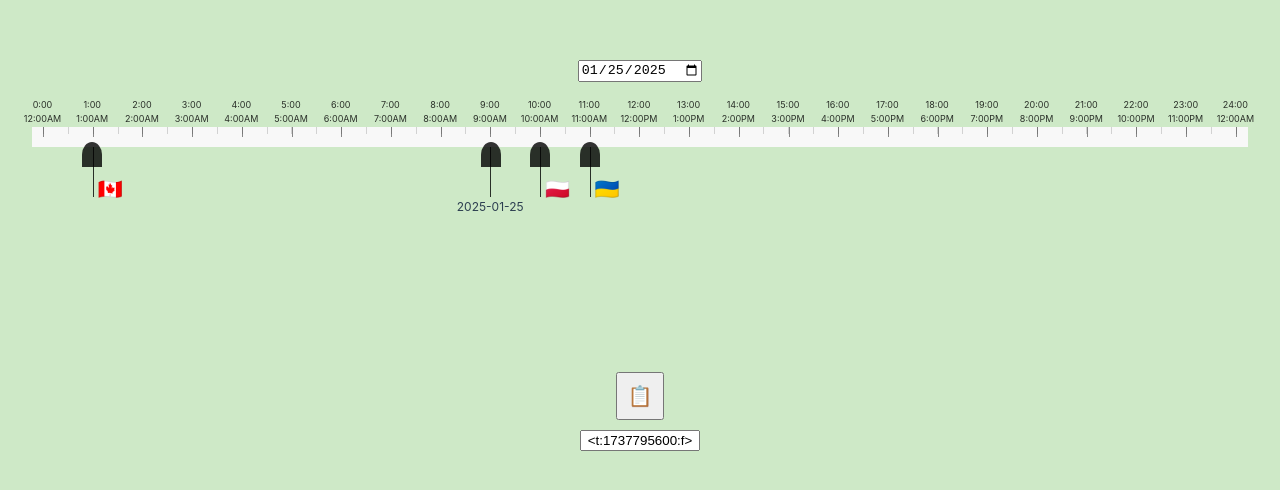
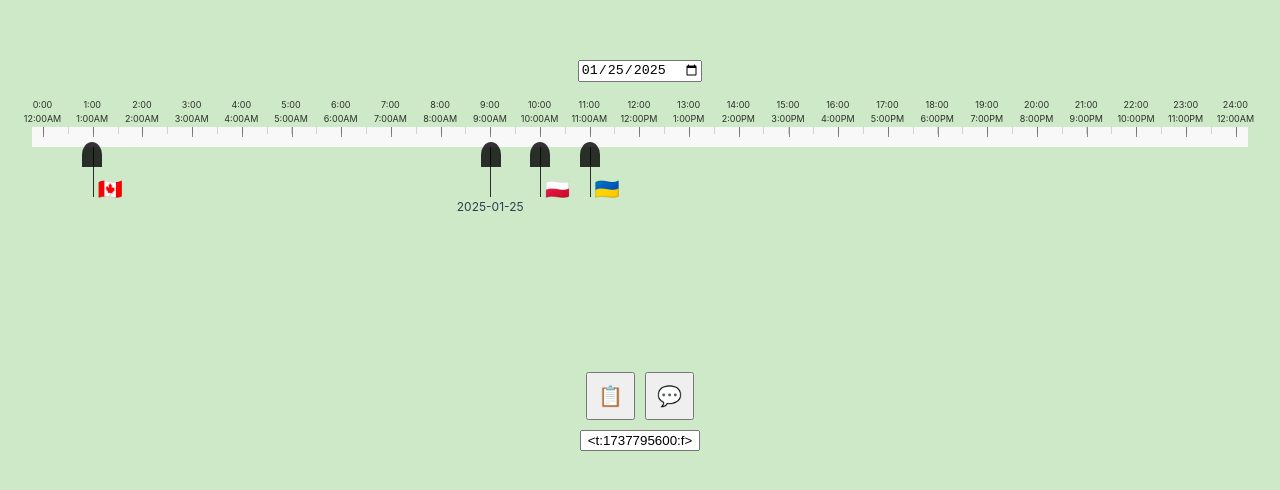
Before and after one commit to bargel/times, a Vue app in the folder app/: page / in a window 1280 px wide. Shown: the part 146-636 px from the top of the page. Built offline with nearby package versions, Linux system fonts and the light colour scheme.

Commit message:
add plain text option

```diff
--- a/app/src/components/Sliders.vue
+++ b/app/src/components/Sliders.vue
@@ -51,6 +51,15 @@ const disFormatted = computed(() => {
     .add(mainTime.value * 30, "minutes")
     .unix()}:f>`;
 });
+
+const plainFormatted = computed(() =>
+  [
+    `🇨🇦 ${parseTime(canadaTime.value)} - ${canadianDate.value}`,
+    `🇺🇦 ${parseTime(ukraineTime.value)} - ${ukrainianDate.value}`,
+    `🇵🇱 ${parseTime(polandTime.value)} - ${polandDate.value}`,
+  ].join("\n"),
+);
+
 const showCopied = ref(false);
 
 const canadaTime = computed(() => {
@@ -114,11 +123,11 @@ watch(mainTime, (val) => {
   }
 });
 
-function copy() {
+function copy(text) {
   // event.target.select();
   // document.execCommand("copy");
   // event.target.blur();
-  navigator.clipboard.writeText(disFormatted.value);
+  navigator.clipboard.writeText(text);
   showCopied.value = true;
 
   setTimeout(() => {
@@ -282,13 +291,30 @@ function parseTime(time) {
 
   <div class="center">
     <div class="dis-wrapper">
-      <button type="button" @click="copy" class="dis-btn">📋</button>
+      <div class="dis-btns">
+        <button
+          type="button"
+          @click="copy(disFormatted)"
+          class="dis-btn"
+          title="Copy Discord timestamp"
+        >
+          📋
+        </button>
+        <button
+          type="button"
+          @click="copy(plainFormatted)"
+          class="dis-btn"
+          title="Copy plain text"
+        >
+          💬
+        </button>
+      </div>
       <input
         class="dis"
         type="text"
         readonly
         v-model="disFormatted"
-        @click.prevent.stop="copy"
+        @click.prevent.stop="copy(disFormatted)"
       />
 
       <Transition name="bounce">
@@ -450,9 +476,14 @@ input[type="range"]:focus::-webkit-slider-runnable-track {
   cursor: pointer;
 }
 
+.dis-btns {
+  display: flex;
+  gap: 10px;
+  margin-bottom: 10px;
+}
+
 .dis-btn {
   display: block;
-  margin-bottom: 10px;
   padding: 10px;
   font-size: 20px;
   cursor: pointer;
```
